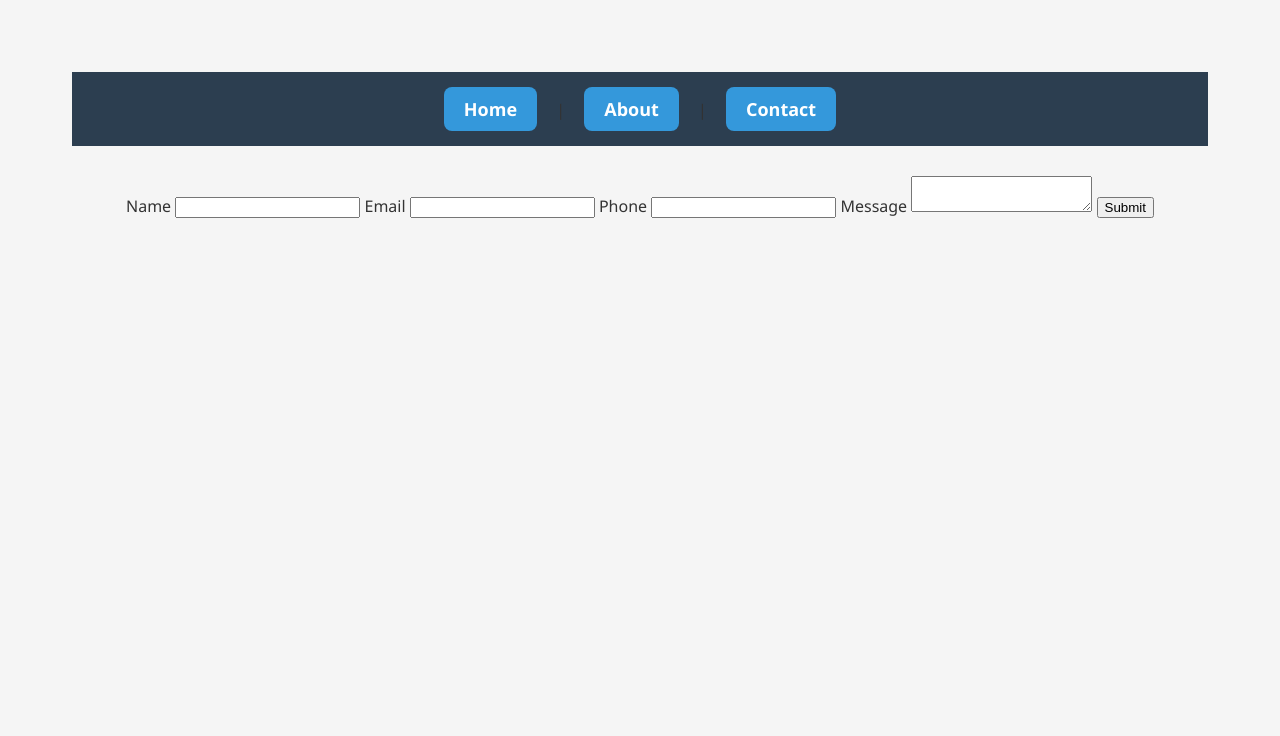
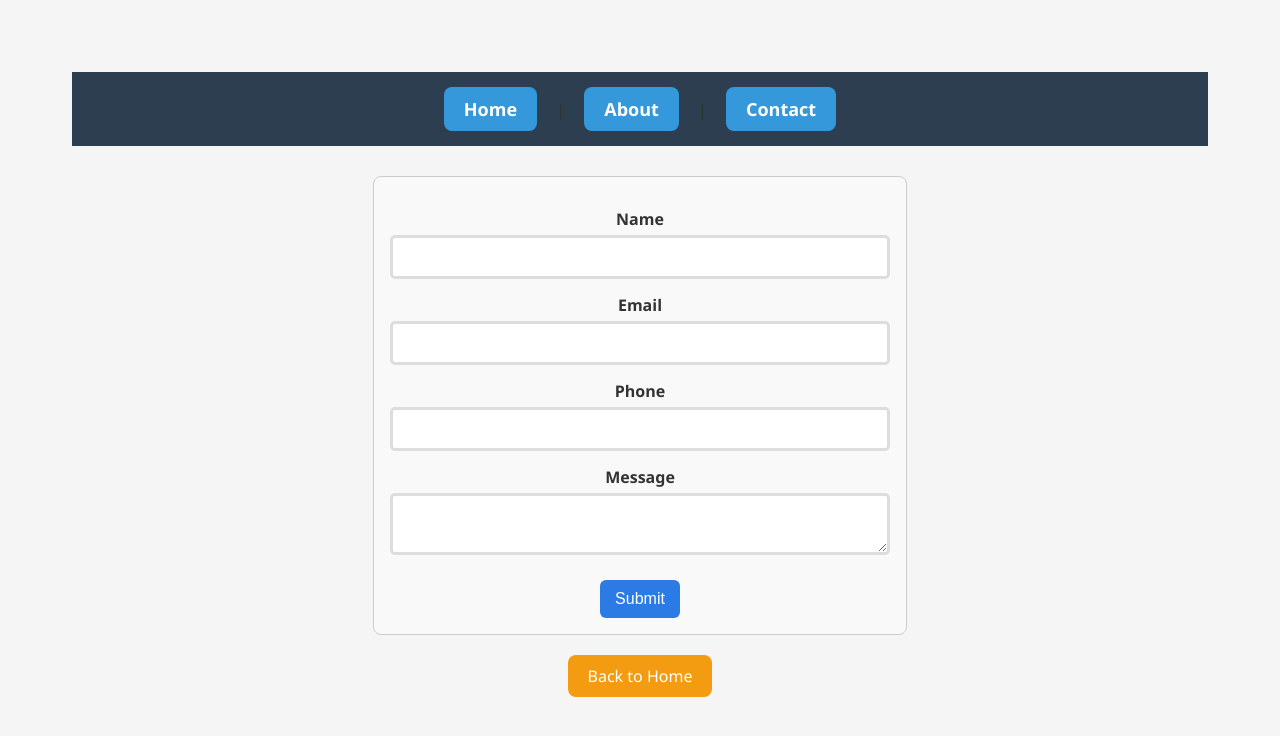
Before and after one commit to BarnabasImbwenya/my-first-website, a plain HTML site: page contact.html in a window 1280 px wide. Drawn offline with Linux system fonts and the light colour scheme.

Commit message:
Add form in contact page

```diff
--- a/contact.html
+++ b/contact.html
@@ -26,6 +26,7 @@
                 <textarea id="message" name="message" required></textarea>
                 <button type="submit">Submit</button>
             </form>
+            <a class="home" href="index.html">Back to Home</a>
         </main>
 
     </body>
--- a/css/style.css
+++ b/css/style.css
@@ -88,3 +88,48 @@ p {
 .bounce-button {
   animation: bounce 1s infinite;
 }
+
+form {
+  max-width: 500px;
+  margin: 0 auto;
+  padding: 1rem;
+  border: 1px solid #ccc;
+  border-radius: 8px;
+  background-color: #f9f9f9;
+}
+
+label {
+  display: block;
+  margin-top: 15px;
+  font-weight: bold;
+}
+
+input, textarea {
+  width: 100%;
+  padding: 10px;
+  margin-top: 5px;
+  border-radius: 5px;
+  border: solid #ddd;
+  font-size: 16px;
+  box-sizing: border-box;
+}
+
+button[type="submit"] {
+  margin-top: 20px;
+  padding: 10px 15px;
+  font-size: 16px;
+  background-color: #2c7be5;
+  color: white;
+  border: none;
+  border-radius: 6px;
+  cursor: pointer;
+  transition: background-color 0.3s ease-in-out;
+}
+
+button[type="submit"]:hover {
+  background-color: #105cb6;
+}
+
+.home {
+  background-color: #f39c12;
+}
```
